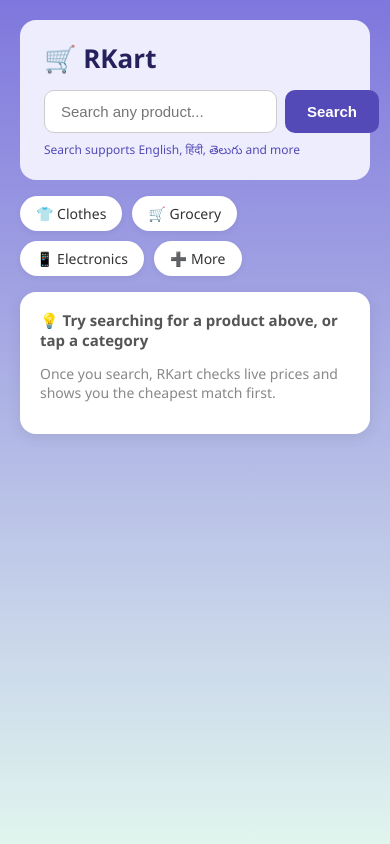
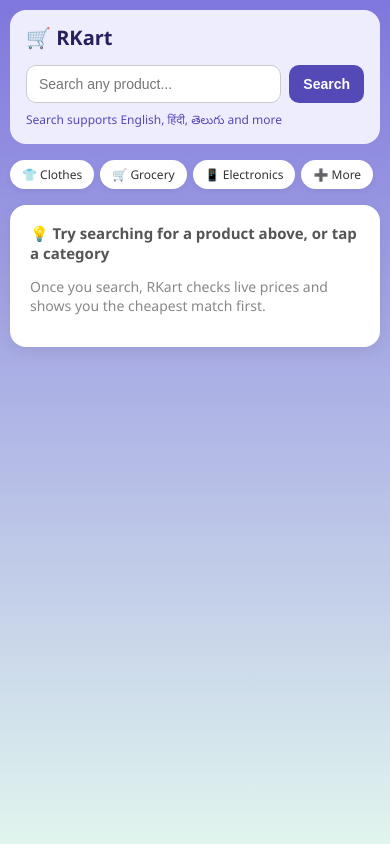
Before and after one commit to gallaramakrishna6-arch/Rkart, a Flask app: page / in a window 390 px wide. Run offline with Flask 3, Linux system fonts and the light colour scheme.

Commit message:
Add responsive design and improve name accuracy

```diff
--- a/scraper.py
+++ b/scraper.py
@@ -101,6 +101,13 @@
     if re.fullmatch(r"[\d,.]+", line):
         return True
     if line.lower() in ("only few left", "add to compare", "sponsored"):
+        return True
+    if "!" in line or line.count(".") > 1:
+        return True
+    if any(word in line.lower() for word in [" i ", "recommend", "review", "excellent", "worst", "good product", "bad product", "using this"]):
+        return True
+    word_count = len(line.split())
+    if word_count > 10:
         return True
     return False
 
--- a/templates/index.html
+++ b/templates/index.html
@@ -2,6 +2,7 @@
 <html lang="en">
 <head>
     <meta charset="UTF-8">
+    <meta name="viewport" content="width=device-width, initial-scale=1.0">
     <title>RKart - Cheapest Price Finder</title>
     <style>
         * { box-sizing: border-box; }
@@ -111,6 +112,48 @@
             font-weight: 600;
             margin-left: auto;
         }
+
+        @media (max-width: 600px) {
+            body {
+                padding: 10px;
+            }
+            .header-card {
+                padding: 14px 16px;
+            }
+            h1 {
+                font-size: 20px;
+            }
+            input[type="text"] {
+                font-size: 14px;
+                padding: 10px 12px;
+            }
+            button {
+                padding: 10px 14px;
+                font-size: 14px;
+            }
+            .categories {
+                gap: 6px;
+            }
+            .cat-pill {
+                font-size: 12px;
+                padding: 6px 12px;
+            }
+            .card {
+                flex-direction: column;
+                align-items: flex-start;
+                gap: 8px;
+            }
+            .card img {
+                width: 100%;
+                height: 120px;
+                object-fit: contain;
+            }
+            a.buy {
+                margin-left: 0;
+                width: 100%;
+                text-align: center;
+            }
+        }
     </style>
 </head>
 <body>
```
